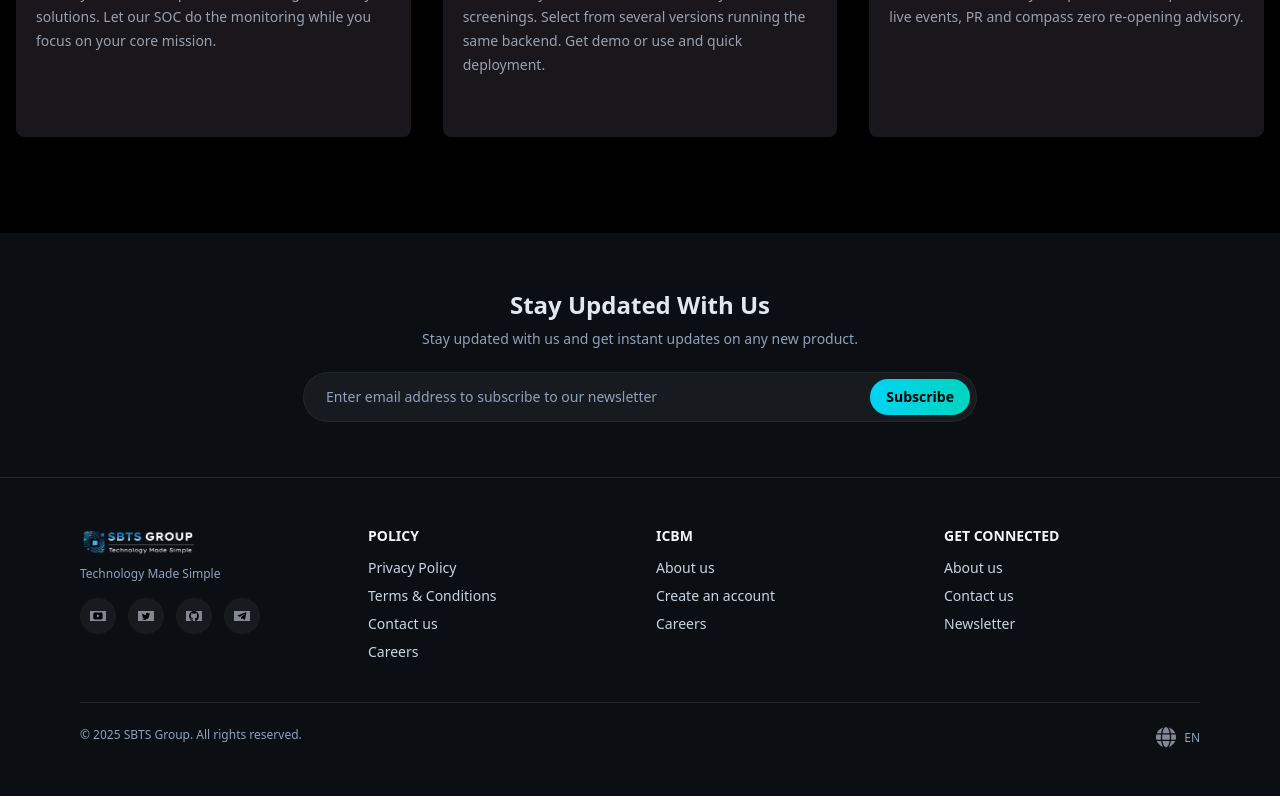
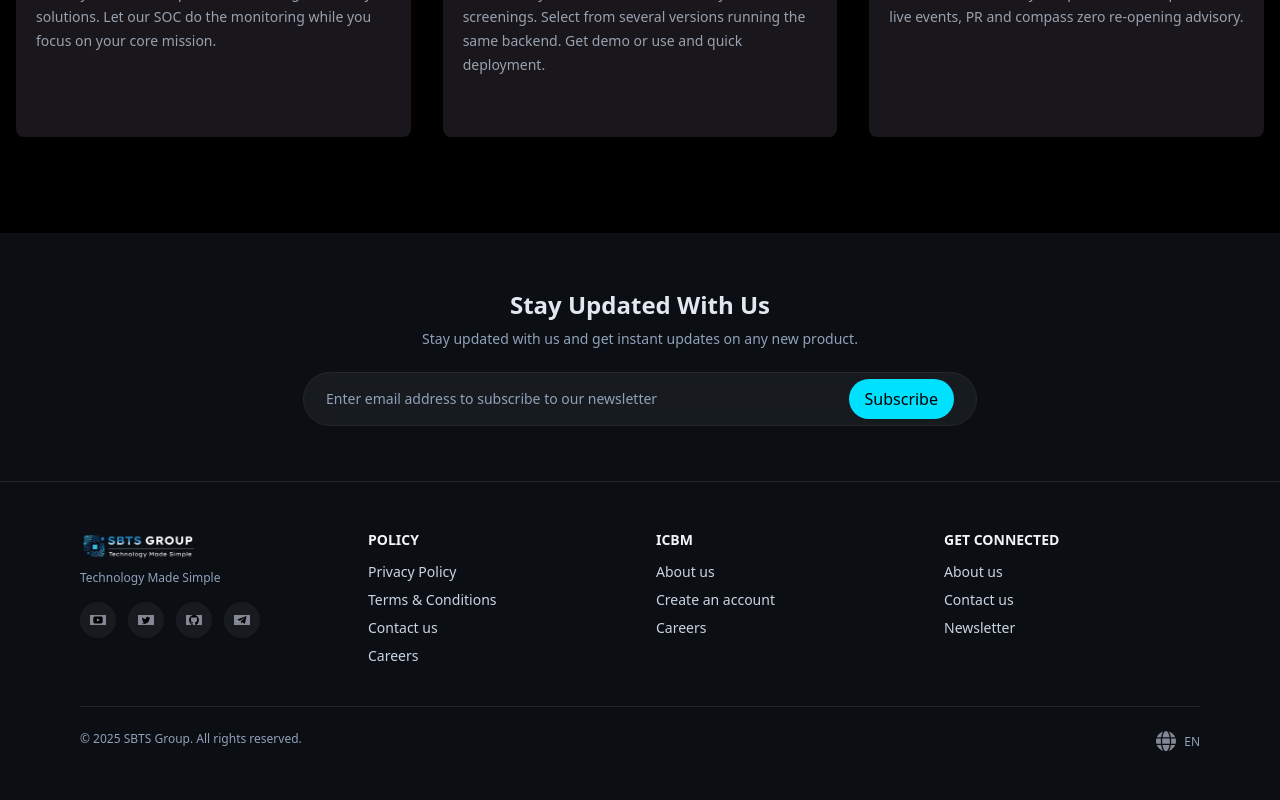
Before and after one commit to craftsman-da/sbts-group, a Next.js app: page / in a window 1280 px wide. Shown: the part 5750-6550 px from the top of the page. Built offline with nearby package versions, Linux system fonts and the light colour scheme.

Commit message:
Updated the Subscribe button

```diff
--- a/components/Footer.tsx
+++ b/components/Footer.tsx
@@ -34,11 +34,10 @@ export default function Footer() {
               required
             />
             <button
-              type='submit'
-              className='shrink-0 rounded-full bg-gradient-to-r from-cyan-400 to-teal-400 px-4 py-2 text-sm font-semibold text-black hover:from-cyan-300 hover:to-teal-300'
-            >
-              Subscribe
-            </button>
+    className="bg-[#00E0FF] text-black font-medium px-4 py-2 rounded-full mr-4 hover:bg-[#00cfe0] transition-all"
+  >
+    Subscribe
+  </button>
           </form>
         </div>
       </section>
```
